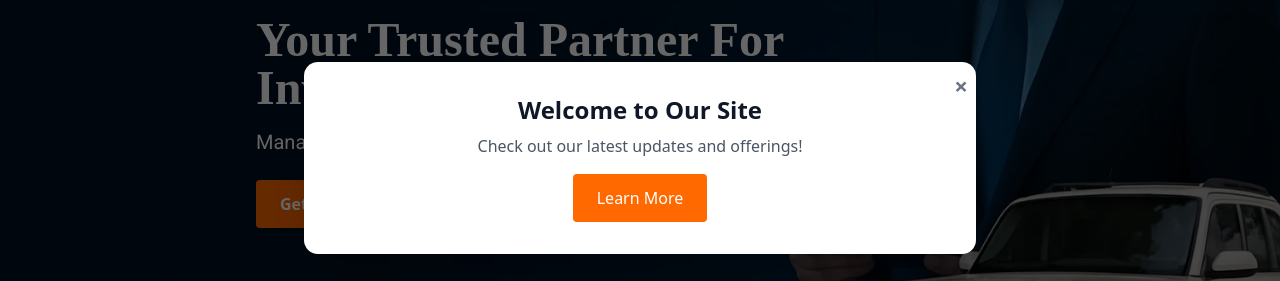
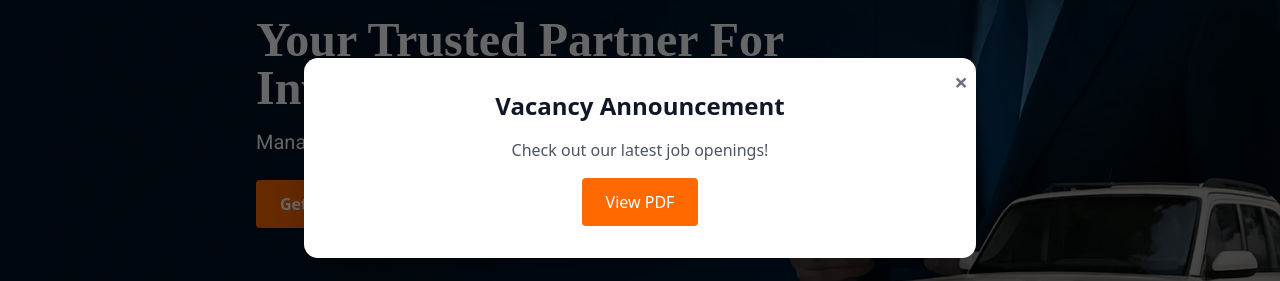
Before and after one commit to AbhinavPWN/keystoneFrontend, a Next.js app: page / in a window 1280 px wide. Shown: the part 242-523 px from the top of the page. Built offline with nearby package versions, Linux system fonts and the light colour scheme; no server answers.

Commit message:
vaccancy modal updated link

```diff
--- a/app/components/AnnouncementModal.tsx
+++ b/app/components/AnnouncementModal.tsx
@@ -44,19 +44,19 @@ export default function AnnouncementModal() {
     () => [
       {
         id: -1,
-        title: "Welcome to Our Site",
-        message: "Check out our latest updates and offerings!",
-        ctaText: "Learn More",
-        ctaLink: "/about",
+        title: "Vacancy Announcement",
+        message: "Check out our latest job openings!",
+        ctaText: "View PDF",
+        ctaLink: "https://api.keystonemc.com.np/uploads/_599cf5fd47.PDF",
         createdAt: new Date().toISOString(),
       },
       {
         id: -2,
         title: "Stay Updated",
         message: "Join our newsletter for the latest news and updates.",
-        ctaText: "Subscribe",
-        ctaLink: "/newsletter",
-        createdAt: new Date(Date.now() - 1000).toISOString(), // Slightly older than first fallback
+        ctaText: "Contact Us",
+        ctaLink: "/#contact-info", // Updated to direct to contact us section
+        createdAt: new Date(Date.now() - 1000).toISOString(),
       },
     ],
     [] // Empty dependency array since it's static
@@ -76,7 +76,7 @@ export default function AnnouncementModal() {
             headers: {
               Authorization: `Bearer ${process.env.NEXT_PUBLIC_STRAPI_TOKEN}`,
             },
-            cache: "no-store",
+            cache: "no-store", // Ensure fresh data
           }
         );
         if (!res.ok) throw new Error(`Failed to fetch: ${res.statusText}`);
@@ -103,18 +103,8 @@ export default function AnnouncementModal() {
 
         console.log("Active Announcements:", activeAnnouncements); // Debug: Log filtered announcements
 
-        // Ensure at least two announcements (use fallbacks if needed)
-        let finalAnnouncements: AnnouncementData[] = activeAnnouncements;
-        if (activeAnnouncements.length === 0) {
-          console.log("No active announcements, using fallbacks"); // Debug
-          finalAnnouncements = fallbackAnnouncements;
-        } else if (activeAnnouncements.length === 1) {
-          console.log("Only one announcement, adding one fallback"); // Debug
-          finalAnnouncements = [
-            activeAnnouncements[0],
-            fallbackAnnouncements[0], // Add one fallback
-          ];
-        }
+        // Use API data primarily, fall back only if no active announcements
+        const finalAnnouncements: AnnouncementData[] = activeAnnouncements.length > 0 ? activeAnnouncements : fallbackAnnouncements;
 
         if (finalAnnouncements.length > 0) {
           const announcementHash = JSON.stringify(finalAnnouncements.map((a) => a.id));
@@ -134,7 +124,6 @@ export default function AnnouncementModal() {
         }
       } catch (err) {
         console.warn("Failed to fetch announcements, using fallbacks:", err);
-        // Use fallback announcements on error
         setAnnouncements(fallbackAnnouncements);
         setIsOpen(true);
         sessionStorage.setItem(
@@ -146,17 +135,15 @@ export default function AnnouncementModal() {
     };
 
     fetchAnnouncements();
-  }, [pathname, fallbackAnnouncements]); // Dependency array includes memoized fallbackAnnouncements
+  }, [pathname, fallbackAnnouncements]);
 
   const closeModal = () => {
     if (currentIndex < announcements.length - 1) {
-      // Go to next announcement
       setCurrentIndex((prev) => {
         console.log("Moving to next announcement, index:", prev + 1); // Debug
         return prev + 1;
       });
     } else {
-      // All announcements shown
       setIsOpen(false);
       setCurrentIndex(0); // Reset index for next session
       sessionStorage.setItem("announcementShown", "true");
@@ -173,9 +160,8 @@ export default function AnnouncementModal() {
   const { title, message, ctaText, ctaLink, image } = announcement;
   const imageUrl = image?.url ? getStrapiMedia(image.url) : null;
 
-  const isVacancy =
-    title?.toLowerCase().includes("vacancy") ||
-    ctaLink?.toLowerCase().endsWith(".pdf");
+  // Enhanced isVacancy check to specifically detect PDF links
+  const isVacancy = title?.toLowerCase().includes("vacancy") || (ctaLink?.toLowerCase().includes(".pdf") && ctaLink?.startsWith("http"));
 
   return (
     <AnimatePresence>
@@ -227,7 +213,11 @@ export default function AnnouncementModal() {
                     target="_blank"
                     rel="noopener noreferrer"
                     className="inline-block bg-orange-500 text-white px-4 py-2 md:px-6 md:py-3 rounded hover:bg-orange-600 transition text-sm md:text-base"
-                    onClick={closeModal}
+                    // eslint-disable-next-line @typescript-eslint/no-unused-vars
+                    onClick={(e) => {
+                      closeModal();
+                      console.log("Vacancy CTA clicked, opening PDF:", ctaLink); // Debug
+                    }}
                     whileHover={{ scale: 1.05 }}
                     whileTap={{ scale: 0.95 }}
                   >
```
